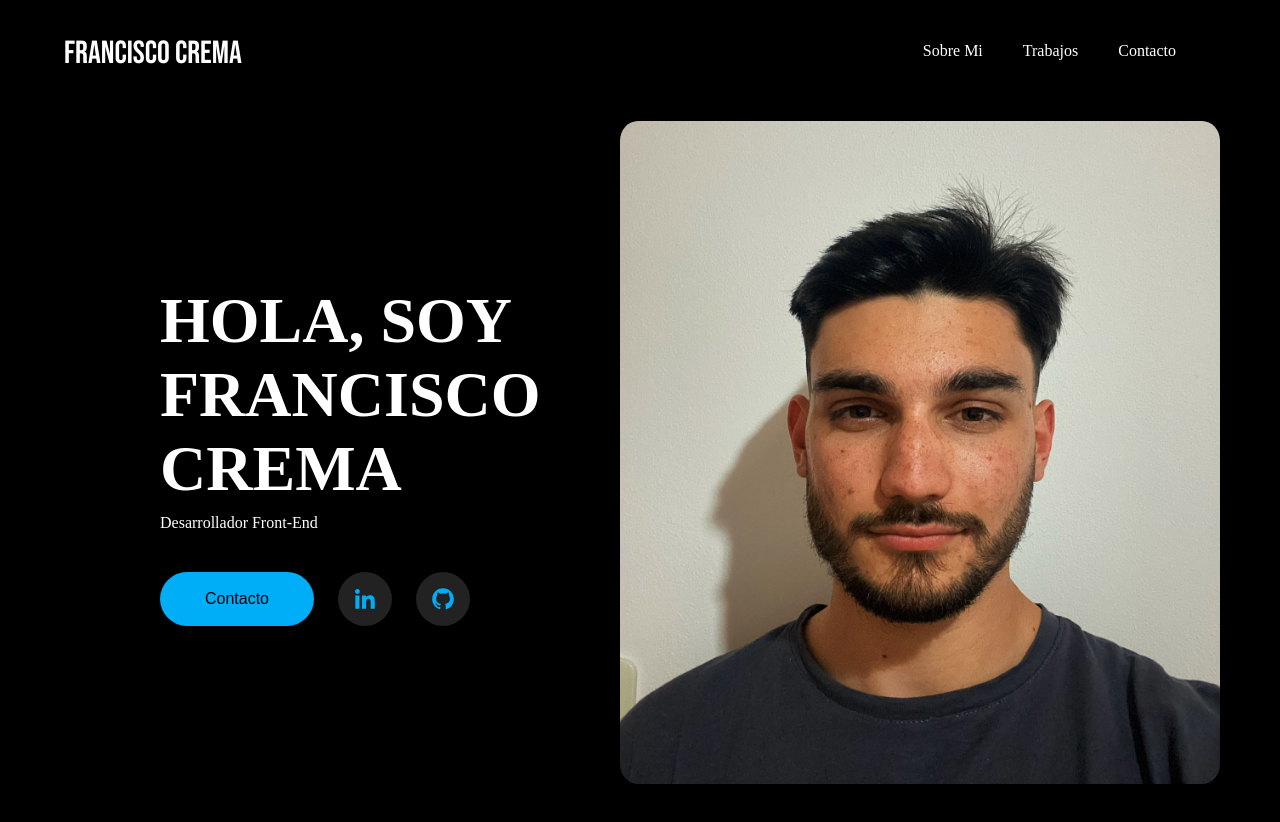
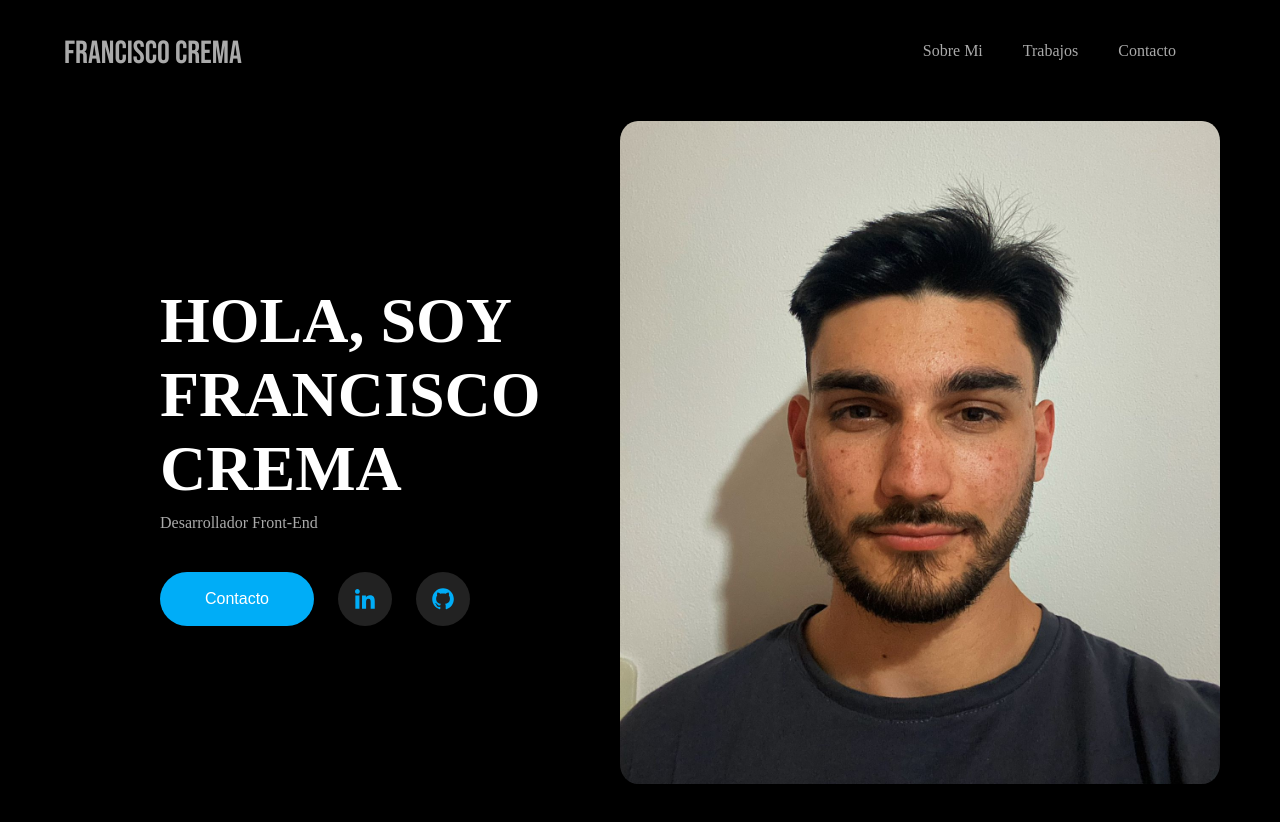
Before and after one commit to FranciscoCrema/Portfolio-V2, a Next.js app: page / in a window 1280 px wide. Shown: the top 822 px of the page. Built offline with nearby package versions, Linux system fonts and the light colour scheme.

Commit message:
adding variables for styles

```diff
--- a/src/components/layouts/Navbar/NavBar.module.scss
+++ b/src/components/layouts/Navbar/NavBar.module.scss
@@ -1,4 +1,5 @@
 @use "@/styles/typography" as t;
+@use "@/styles/variables" as *;
 
 .nav {
   width: 100%;
@@ -15,11 +16,11 @@
 
     a {
       text-decoration: none;
-      color: white;
-      transition: 0.2s ease-in-out;
+      color: $color-nav-name;
+      transition: 0.5s ease-in-out;
 
       &:hover {
-        color: blue;
+        color: $hover-button-text;
       }
     }
   }
@@ -37,8 +38,13 @@
       font-size: 16px;
 
       a {
-        color: white;
+        color: $color-description;
         text-decoration: none;
+        transition: 0.5s ease-in-out;
+
+        &:hover {
+          color: $hover-button-text;
+        }
       }
     }
   }
--- a/src/components/sections/Hero/Hero.module.scss
+++ b/src/components/sections/Hero/Hero.module.scss
@@ -1,3 +1,5 @@
+@use "@/styles/variables" as *;
+
 .heroWrapper {
   width: auto;
   height: auto;
@@ -21,13 +23,13 @@
         text-transform: uppercase;
         font-size: clamp(2rem, 5vw, 4rem);
         margin-bottom: 8px;
-        color: white;
+        color: $color-text;
       }
 
       p {
         font-size: 16px;
         margin-bottom: 40px;
-        color: white;
+        color: $color-description;
       }
 
       .contactButtons {
@@ -48,7 +50,7 @@
 
           a {
             text-decoration: none;
-            color: black;
+            color: white;
             background: none;
             display: flex;
             justify-content: center;
@@ -76,6 +78,17 @@
             > svg {
               background: #222222;
               fill: #00adf7;
+              transition: all 0.2s ease-in-out;
+            }
+          }
+
+          &:hover {
+            background: $hover-button-background;
+            a {
+              > svg {
+                background: $hover-button-background;
+                fill: $hover-button-icon;
+              }
             }
           }
         }
--- /dev/null
+++ b/src/styles/_variables.scss
@@ -0,0 +1,12 @@
+// Colors buttons
+$color-buttons: #00adf7;
+
+// Colors text
+$color-text: white;
+$color-description: #aaa;
+$color-nav-name: #aaa;
+
+// Colors hover
+$hover-button-text: #00adf7;
+$hover-button-background: #00adf7;
+$hover-button-icon: white;
```
